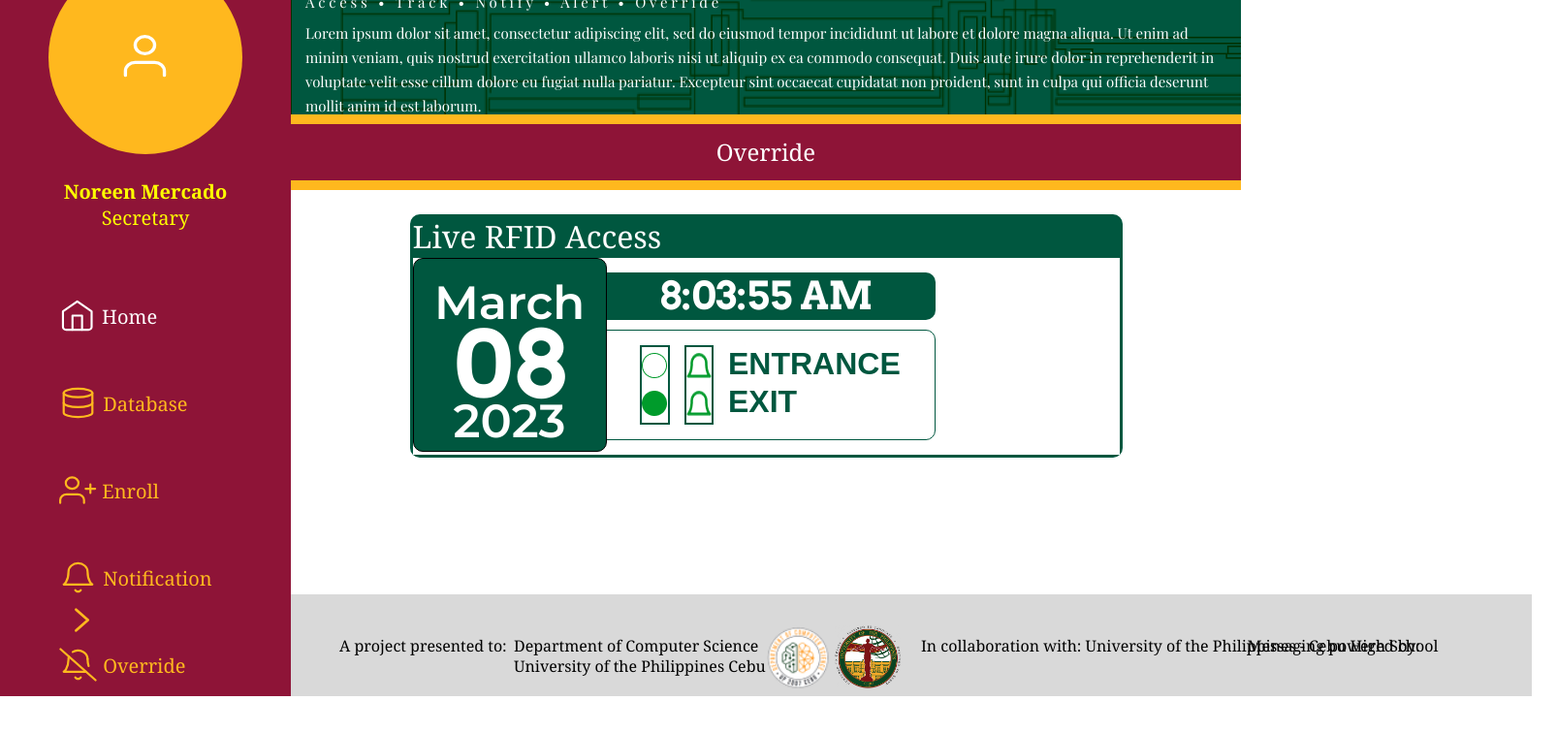
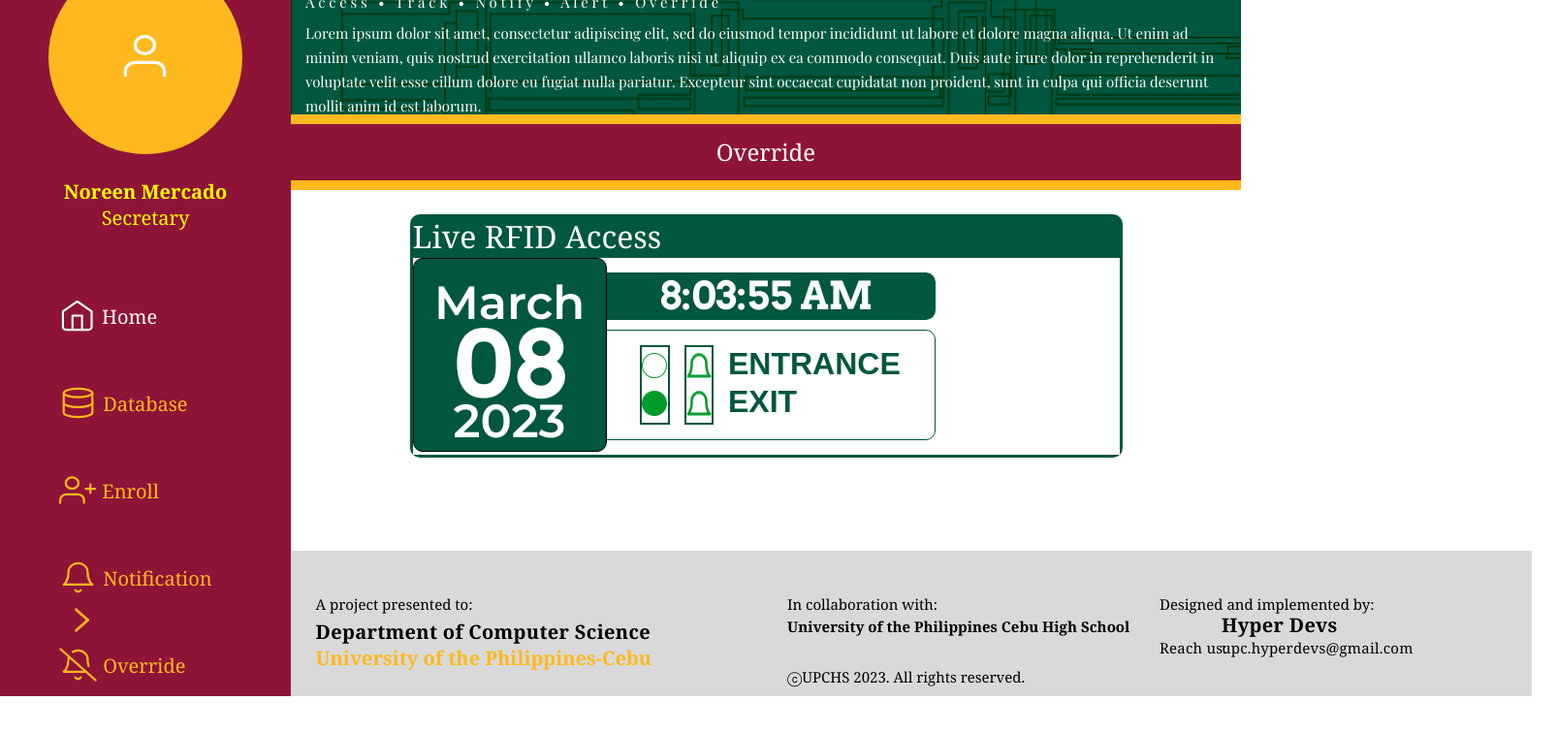
Before and after one commit to Hyper-Devs/Hyper-Devs, a React (Create React App) app in the folder client/: page /dashboard in a window 1280 px wide. Shown: the part 82-838 px from the top of the page at 97% size, 1606 px wide, since content can reach past the window. Built offline with nearby package versions, Linux system fonts and the light colour scheme; the HTML template or start-up script is replaced by a standard one; a web font is replaced by a local one.

Commit message:
updated footer (without logos yet)

```diff
--- a/client/src/Components/footer.css
+++ b/client/src/Components/footer.css
@@ -1,245 +1,159 @@
-.page-footer {
+.page-footer{
+  position: absolute;
+  height: 150px;
+  width: 100%;
+  bottom: 0;
+  background: #D9D9D9;
+}
+.presented-to{
   position: relative;
-  width: 1920px;
-  height: 200px;
-
-  background: #ffffff;
-}
-.footer-container {
-  position: absolute;
-  width: 1920px;
-  height: 200px;
-  left: 0px;
-  top: 0px;
-
-  background: #d9d9d9;
-}
-.footer-content {
-  position: absolute;
-  width: 1732px;
-  height: 137px;
-  left: 84px;
-  top: 53px;
-}
-
-.presented-to-section {
-  position: absolute;
-  width: 661px;
-  height: 101px;
-  left: 84px;
-  top: 53px;
-}
-.presented-to-stmnt {
-  position: absolute;
-  width: 195px;
-  height: 23px;
-  left: 84px;
-  top: 53px;
-
-  font-family: "Cambria";
+  font-family: 'Cambria';
   font-style: normal;
   font-weight: 400;
-  font-size: 20px;
-  line-height: 23px;
+  font-size: 15px;
+
+  top: 30%;
+  left: 2%;
 
   color: #000000;
 }
-.recipient1 {
-  position: absolute;
-  width: 481px;
-  height: 31px;
-  left: 84px;
-  top: 76px;
+.recipient-1{
+  position: relative;
 
-  font-family: "Cambria";
+  font-family: 'Cambria';
   font-style: normal;
   font-weight: 700;
-  font-size: 30px;
-  line-height: 35px;
+  font-size: 20px;
   letter-spacing: 0.015em;
+
+  top: 33%;
+  left: 2%;
+
+  color: #000000;
+
+}
+.recipient-2{
+  position: relative;
+
+  font-family: 'Cambria';
+  font-style: normal;
+  font-weight: 700;
+  font-size: 20px;
+
+
+  top: 33%;
+  left: 2%;
+
+  color: #FFB81E;
+
+}
+
+.foot.logo-1{
+  position: relative;
+  width: 95px;
+  height: 90px;
+
+  top: 28%;
+  left: 50%;
+}
+.foot-logo-2{
+  position: absolute;
+  max-width: 12%;
+  height: 90px;
+
+
+  top: 10%;
+  left:30%;
+}
+.in-collab{
+  position: absolute;
+  font-family: 'Cambria';
+  font-style: normal;
+  font-weight: 400;
+  font-size: 15px;
+
+  top: 30%;
+  left: 40%;
 
   color: #000000;
 }
-.recipient2 {
+.collaborator{
   position: absolute;
-  width: 467px;
-  height: 35px;
-  left: 84px;
-  top: 113px;
-
-  font-family: "Cambria";
+  font-family: 'Cambria';
   font-style: normal;
   font-weight: 700;
-  font-size: 30px;
-  line-height: 35px;
+  font-size: 15px;
 
-  color: #ffb81e;
+  top: 45%;
+  left: 40%;
 
-  border: 1px solid #000000;
-}
-.DCS-logo {
-  position: absolute;
-  width: 95px;
-  height: 90px;
-  left: 559px;
-  top: 64px;
-
-  /*background: url(image.png);*/
-}
-.UPC-logo {
-  position: absolute;
-  width: 91px;
-  height: 87px;
-  left: 654px;
-  top: 64px;
-
-  /*background: url(image.png);*/
-}
-
-.collab-section {
-  position: absolute;
-  width: 424px;
-  height: 46px;
-  left: 892px;
-  top: 73px;
-}
-.collab-stmnt {
-  position: absolute;
-  width: 185px;
-  height: 23px;
-  left: 892px;
-  top: 73px;
-
-  font-family: "Cambria";
-  font-style: normal;
-  font-weight: 400;
-  font-size: 20px;
-  line-height: 23px;
 
   color: #000000;
 }
-.collaborator {
+.copyright-stmnt{
   position: absolute;
-  width: 424px;
-  height: 23px;
-  left: 892px;
-  top: 96px;
+  font-family: 'Cambria';
+  font-style: normal;
+  font-weight: 400;
+  font-size: 15px;
 
-  font-family: "Cambria";
+  top: 80%;
+  left: 40%;
+
+
+
+
+color: #000000
+}
+.des-imp-by{
+  position: absolute;
+  font-family: 'Cambria';
+  font-style: normal;
+  font-weight: 400;
+  font-size: 15px;
+
+  top: 30%;
+  left: 70%;
+
+
+  color: #000000;
+}
+.dev-hyperdevs{
+  position: absolute;
+  font-family: 'Cambria';
   font-style: normal;
   font-weight: 700;
   font-size: 20px;
-  line-height: 23px;
+  letter-spacing: 0.015em;
+
+  top: 42%;
+  left: 75%;
 
   color: #000000;
 }
-
-.copyright-section {
-  width: 224px;
-  height: 18px;
-  left: 848px;
-  top: 172px;
-}
-.copyright-stmnt {
+.reach-us{
   position: absolute;
-  width: 224px;
-  height: 18px;
-  left: 848px;
-  top: 172px;
-
-  font-family: "Cambria";
+  font-family: 'Cambria';
   font-style: normal;
   font-weight: 400;
   font-size: 15px;
-  line-height: 18px;
+  letter-spacing: 0.015em;
+
+  top: 60%;
+  left: 70%;
 
   color: #000000;
 }
-
-.dev-section {
+.hyperdevs-email{
   position: absolute;
-  width: 348px;
-  height: 67px;
-  left: 1462px;
-  top: 57px;
-}
-.dev-stmnt {
-  position: absolute;
-  width: 264px;
-  height: 23px;
-  left: 1462px;
-  top: 57px;
-
-  font-family: "Cambria";
+  font-family: 'Cambria';
   font-style: normal;
   font-weight: 400;
-  font-size: 20px;
-  line-height: 23px;
+  font-size: 15px;
+  letter-spacing: 0.015em;
+
+  top: 60%;
+  left: 75%;
 
   color: #000000;
 }
-.developers {
-  position: absolute;
-  width: 163.87px;
-  height: 35px;
-  left: 1567px;
-  top: 84px;
-
-  font-family: "Cambria";
-  font-style: normal;
-  font-weight: 700;
-  font-size: 30px;
-  line-height: 35px;
-  letter-spacing: 0.015em;
-
-  color: #000000;
-}
-.hyperdevs-logo {
-  position: absolute;
-  width: 70px;
-  height: 44px;
-  left: 1740px;
-  top: 80px;
-
-  /*background: url(image.png);*/
-}
-
-.reach-us-section {
-  position: absolute;
-  width: 335px;
-  height: 23px;
-  left: 1462px;
-  top: 125px;
-}
-.reach-us-stmnt {
-  position: absolute;
-  width: 84px;
-  height: 23px;
-  left: 1462px;
-  top: 125px;
-
-  font-family: "Cambria";
-  font-style: normal;
-  font-weight: 400;
-  font-size: 20px;
-  line-height: 23px;
-  letter-spacing: 0.015em;
-
-  color: #000000;
-}
-.email-address {
-  position: absolute;
-  width: 84px;
-  height: 23px;
-  left: 1462px;
-  top: 125px;
-
-  font-family: "Cambria";
-  font-style: normal;
-  font-weight: 400;
-  font-size: 20px;
-  line-height: 23px;
-  letter-spacing: 0.015em;
-
-  color: #000000;
-}
--- a/client/src/Components/footer.jsx
+++ b/client/src/Components/footer.jsx
@@ -6,81 +6,27 @@ import DCSlogo from "../Assets/dept_compsci.png";
 import HDlogo from "../Assets/hd logo black.png";
 
 function footer() {
-  return (
-    <div className="page-footer">
-      <div className="footer-container"></div>
-      <div className="footer-content">
-        <div className="presented-to-section">
-          <div className="presented-to-stmnt">
-            <p>Presented to:</p>
-          </div>
-          <div className="recipient1">
-            <p>Department of Computer Science</p>
-          </div>
-          <div className="recipient2">
-            <p>University of the Philippines Cebu</p>
-          </div>
-          <div>
-            <img className="DCS-logo"> src={DCSlogo} alt="DepSciLogo"</img>
-          </div>
-          <div>
-            <img className="UPC-logo"> src={UPClogo} alt="UnivPhilCLogo"</img>
-          </div>
-        </div>
+  return(
+    <div className= 'page-footer'>
+      <div className='presented-to'><p>A project presented to:</p></div>
+      <div className='recipient-1'><p>Department of Computer Science</p></div>
+      <div className='recipient-2'><p>University of the Philippines-Cebu</p></div>
+      {/* <div className="foot-logo-1"><img src={DCSlogo}/></div>
+      <div className='foot-logo-2'><img src={UPClogo}/></div> */}
 
-        <div className="collab-section">
-          <div className="collab-stmnt">
-            <p>In collaboration with:</p>
-          </div>
-          <div className="collaborator">
-            <p>University of the Philippines Cebu High School</p>
-          </div>
-        </div>
+      <div className='in-collab'><p>In collaboration with:</p></div>
+      <div className='collaborator'><p>University of the Philippines Cebu High School</p></div>
 
-        <div className="copyright-section">
-          <div className="copyright-stmnt">
-            <p>ⓒUPCHS 2023. All rights reserved.</p>
-          </div>
-        </div>
+      <div className='copyright-stmnt'><p>ⓒUPCHS 2023. All rights reserved.</p></div>
 
-        <div className="dev-section">
-          <div className="dev-stmnt">
-            <p>Designed and implemented by:</p>
-          </div>
-          <div className="developers">
-            <p>Hyper Devs</p>
-          </div>
-          <div>
-            <img className="hyperdevs-logo">
-              {" "}
-              src={HDlogo} alt="hyperDevsLogo"
-            </img>
-          </div>
-        </div>
+      <div className='des-imp-by'><p>Designed and implemented by:</p></div>
+      <div className='dev-hyperdevs'><p>Hyper Devs</p></div>
 
-        <div className="reach-us-section">
-          <div className="reach-us-stmnt">
-            <p>Reach us:</p>
-          </div>
-          <div className="email-address">
-            <p>upc.hyperdevs@gmail.com</p>
-          </div>
-        </div>
-      </div>
+      <div className='reach-us'><>Reach us:</></div>
+      <div className='hyperdevs-email'><p>upc.hyperdevs@gmail.com</p></div>
+
+
     </div>
-  );
+  )
 }
-
 export default footer;
-{
-  /*<div className='page-footer'>
-      <div className='footer-content-1'>
-        <p>Design and Implemented by:</p>
-      </div>
-      <div className='footer-content-2'>
-        <p>Contact us:  <a href="" className='footer-email'>upc.hyperdevs@gmail.com</a></p>
-      </div>
-      <div>
-        <img className='footer-hdlogo' src={HDLogo} alt="hyperDevsLogo" />
-  </div>*/
-}
--- a/client/src/Pages/Dashboard/Dashboard.jsx
+++ b/client/src/Pages/Dashboard/Dashboard.jsx
@@ -6,7 +6,7 @@ import Sidebar from '../../Components/Sidebar/Sidebar'
 import Greetings from '../../Components/Greeting'
 import Box from '../../Components/Dashboard/Box'
 import Dfooter from '../../Components/Dashboard/Dashboard-Footer'
-// import Footer from '../../Components/footer'
+import Footer from '../../Components/footer'
 
 
 function Dashboard() {
@@ -16,10 +16,7 @@ function Dashboard() {
         <Header />
         <Greetings />
         <Box />
-        <div className="dashboard-footer">
-          <Dfooter />
-          {/* <Footer /> */}
-        </div>
+        <Footer />
       </div>
       <Sidebar
         buttonState={{
--- a/client/src/Pages/Login/Login.jsx
+++ b/client/src/Pages/Login/Login.jsx
@@ -1,6 +1,6 @@
 import React, { useState } from "react";
 import "./Login.css";
-import Footer from "../../Components/footer";
+import Footer from '../../Components/footer'
 
 function Login() {
   return (
@@ -20,7 +20,7 @@ function Login() {
           <a href="#">Forgot Password?</a>
         </form>
       </div>
-      {/*<Footer />*/}
+      <Footer />
     </div>
   );
 }
--- a/client/src/Pages/Overriding/Override.jsx
+++ b/client/src/Pages/Overriding/Override.jsx
@@ -12,12 +12,14 @@ import Footer from '../../Components/footer'
 function Override() {
     return (
       <div className='override-container'>
+
         <div className='override-page-proper' >
             <Header />
             <Greetings />
             <div className='override-content'>
               <Box/>
             </div>
+            <Footer/>
         </div>
 
         <Sidebar
@@ -29,6 +31,7 @@ function Override() {
             item5: true
             }}
         />
+
       </div>
     )
   }
```
